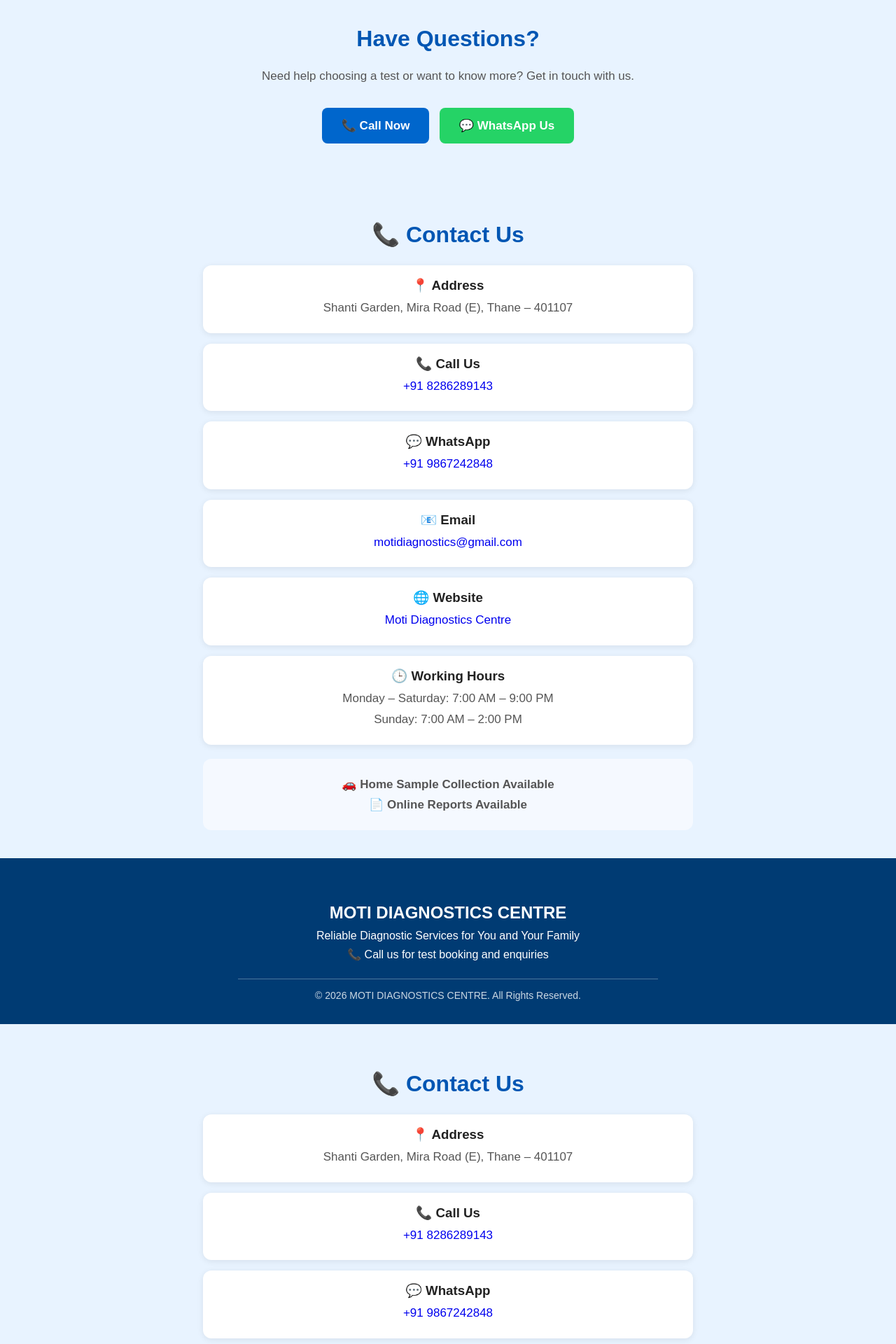
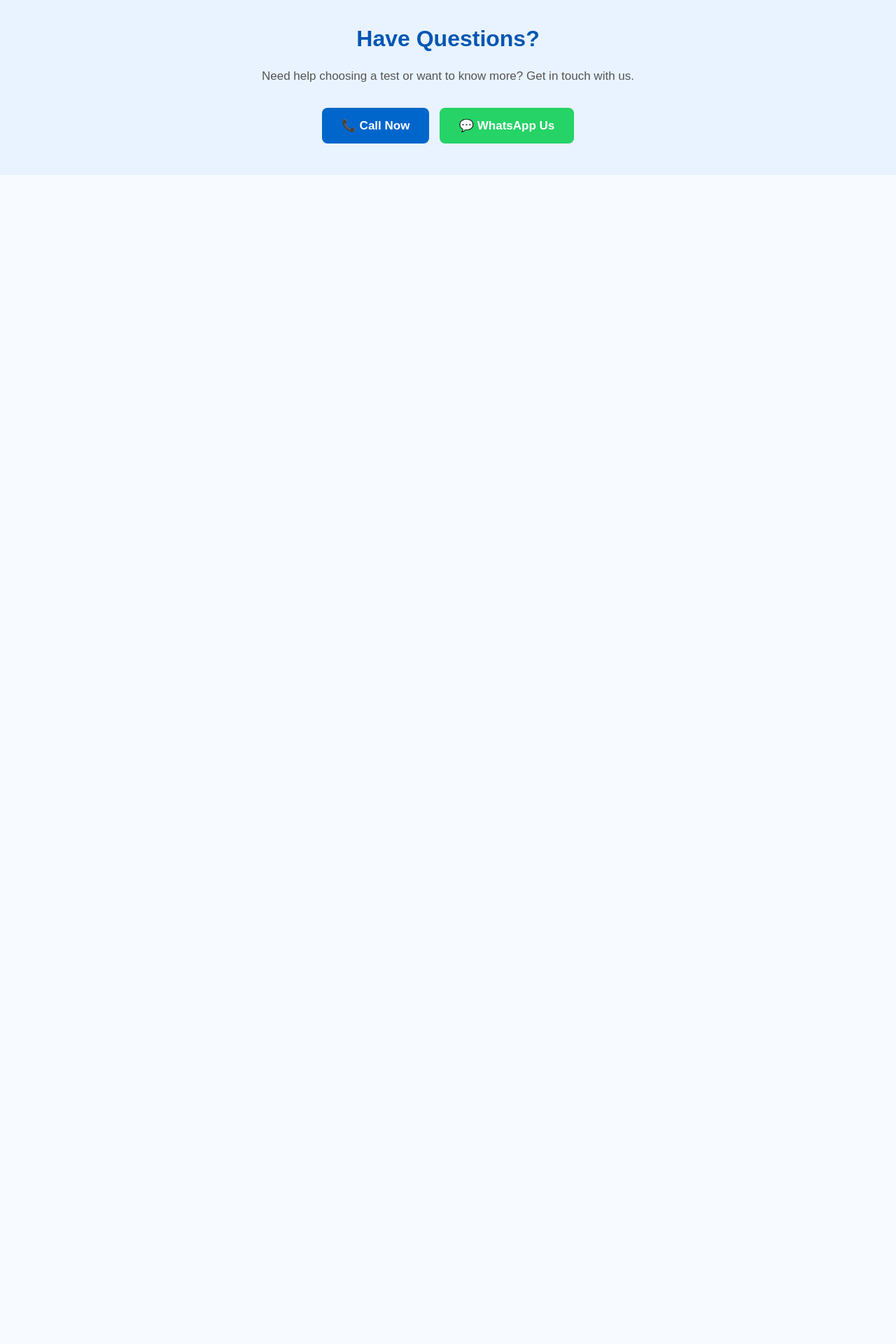
Before and after one commit to aarthak21-beep/test-booking, a Flask app: page / in a window 1280 px wide. Shown: the part 2298-4218 px from the top of the page at 70% size. After the commit the page ends 2548 px from the top, so only its background shows below. Run offline with Flask 3, Linux system fonts and the light colour scheme.

Commit message:
Update booking.html

```diff
--- a/templates/booking.html
+++ b/templates/booking.html
@@ -685,140 +685,6 @@ pattern="[0-9]{10}"
     </div>
 
 </section>
-    <section id="contact" class="contact-section">
-
-    <h2>📞 Contact Us</h2>
-
-    <div class="contact-card">
-
-        <div class="contact-item">
-            <h3>📍 Address</h3>
-            <p>Shanti Garden, Mira Road (E), Thane – 401107</p>
-        </div>
-
-        <div class="contact-item">
-            <h3>📞 Call Us</h3>
-            <p>
-                <a href="tel:+918286289143">+91 8286289143</a>
-            </p>
-        </div>
-
-        <div class="contact-item">
-            <h3>💬 WhatsApp</h3>
-            <p>
-                <a href="https://wa.me/919867242848">+91 9867242848</a>
-            </p>
-        </div>
-
-        <div class="contact-item">
-            <h3>📧 Email</h3>
-            <p>
-                <a href="mailto:motidiagnostics@gmail.com">
-                    motidiagnostics@gmail.com
-                </a>
-            </p>
-        </div>
-
-        <div class="contact-item">
-            <h3>🌐 Website</h3>
-            <p>
-                <a href="https://diagnostics.themotigroup.co.in">
-                    Moti Diagnostics Centre
-                </a>
-            </p>
-        </div>
-
-        <div class="contact-item">
-            <h3>🕒 Working Hours</h3>
-            <p>Monday – Saturday: 7:00 AM – 9:00 PM</p>
-            <p>Sunday: 7:00 AM – 2:00 PM</p>
-        </div>
-
-        <div class="contact-services">
-            <p>🚗 <strong>Home Sample Collection Available</strong></p>
-            <p>📄 <strong>Online Reports Available</strong></p>
-        </div>
-
-    </div>
-
-</section>
-<footer class="footer">
-
-    <h3>MOTI DIAGNOSTICS CENTRE</h3>
-
-    <p>
-        Reliable Diagnostic Services for You and Your Family
-    </p>
-
-    <p>
-        📞 Call us for test booking and enquiries
-    </p>
-
-    <div class="footer-line"></div>
-
-    <p class="copyright">
-        © 2026 MOTI DIAGNOSTICS CENTRE. All Rights Reserved.
-    </p>
-    </footer>
-<section id="contact" class="contact-section">
-
-    <h2>📞 Contact Us</h2>
-
-    <div class="contact-card">
-
-        <div class="contact-item">
-            <h3>📍 Address</h3>
-            <p>Shanti Garden, Mira Road (E), Thane – 401107</p>
-        </div>
-
-        <div class="contact-item">
-            <h3>📞 Call Us</h3>
-            <p>
-                <a href="tel:+918286289143">+91 8286289143</a>
-            </p>
-        </div>
-
-        <div class="contact-item">
-            <h3>💬 WhatsApp</h3>
-            <p>
-                <a href="https://wa.me/919867242848">+91 9867242848</a>
-            </p>
-        </div>
-
-        <div class="contact-item">
-            <h3>📧 Email</h3>
-            <p>
-                <a href="mailto:motidiagnostics@gmail.com">
-                    motidiagnostics@gmail.com
-                </a>
-            </p>
-        </div>
-
-        <div class="contact-item">
-            <h3>🌐 Website</h3>
-            <p>
-                <a href="https://diagnostics.themotigroup.co.in">
-                    Moti Diagnostics Centre
-                </a>
-            </p>
-        </div>
-
-        <div class="contact-item">
-            <h3>🕒 Working Hours</h3>
-            <p>Monday – Saturday: 7:00 AM – 9:00 PM</p>
-            <p>Sunday: 7:00 AM – 2:00 PM</p>
-        </div>
-
-        <div class="contact-services">
-            <p>🚗 <strong>Home Sample Collection Available</strong></p>
-            <p>📄 <strong>Online Reports Available</strong></p>
-        </div>
-
-    </div>
-
-</section>
-
-
 
 <script>
 
```
